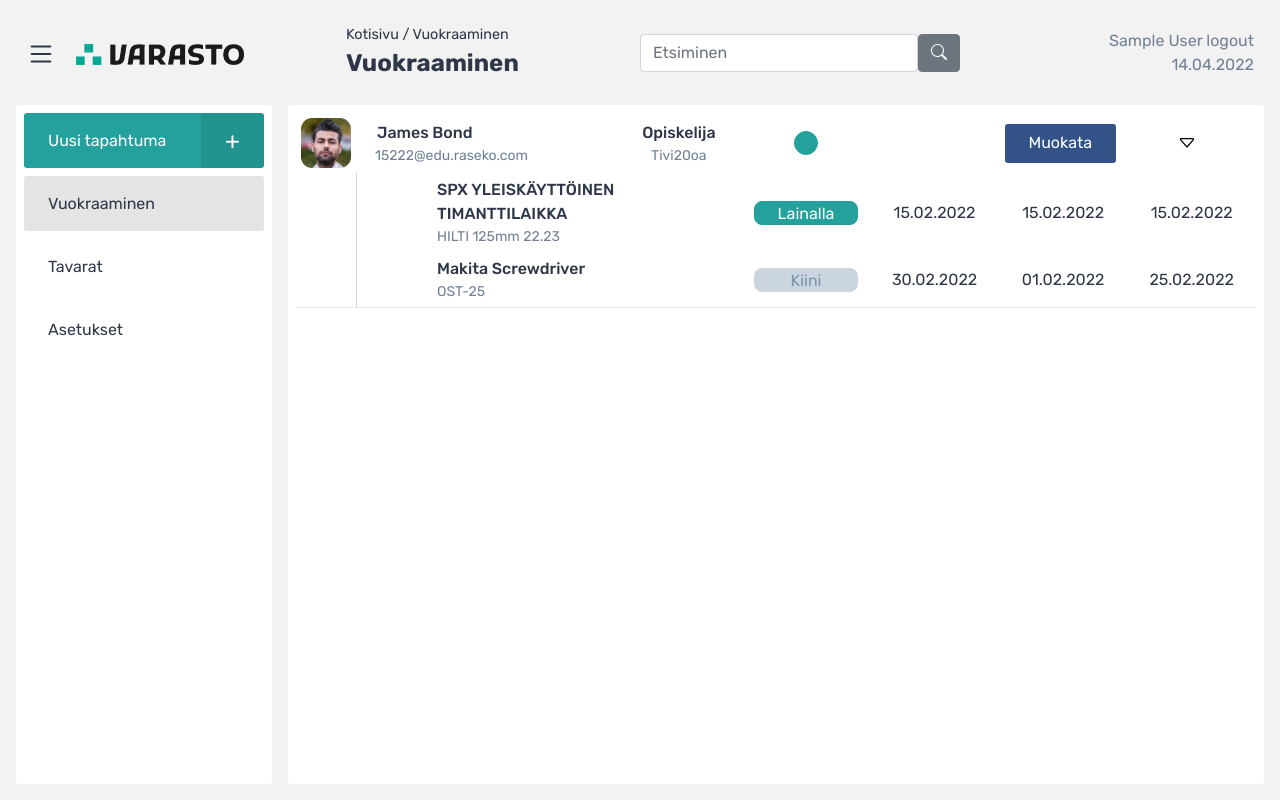
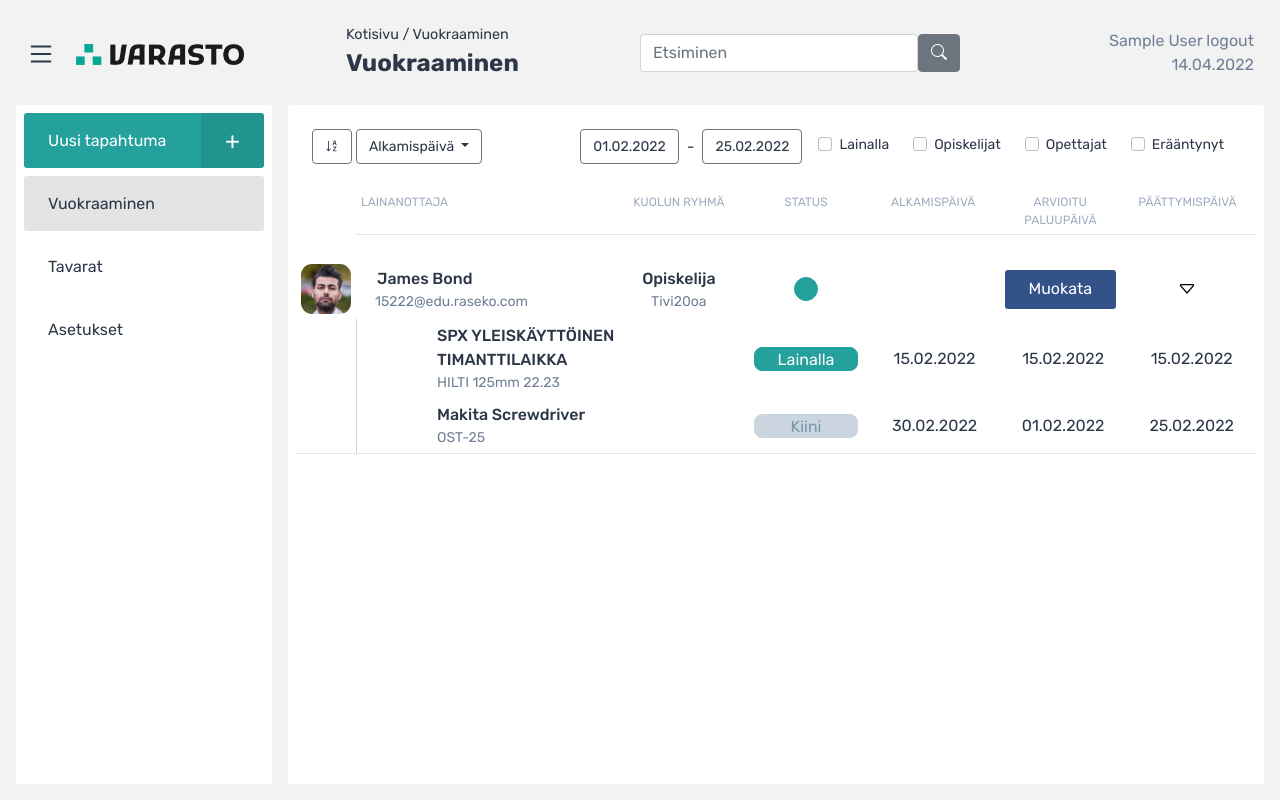
Before and after one commit to SergeiVasilyev/VarastohallintaR1, a Django app: page /main_page/ in a window 1280 px wide. Run offline with Django 4.2, Linux system fonts and the light colour scheme; the visitor is signed in with stand-in values (Sample User, id 1).

Commit message:
Updated Main page + bootstrap script in Base

```diff
--- a/varastoapp/static/varasto/main_page.css
+++ b/varastoapp/static/varasto/main_page.css
@@ -185,6 +185,54 @@ aside {
 
 /* ----MAIN---- */
 
+
+/* filter panel */
+
+.filter_panel {
+    display: grid;
+    /* grid-template-columns: repeat(3, 1fr); */
+    grid-template-columns: 1.5fr 1fr 1.5fr;
+    /* border: 1px solid red; */
+    padding-left: 1em;
+    padding-right: 1em;
+    margin-top: 1em;
+    margin-bottom: 1.5em;
+}
+
+    .filter_panel > div {
+        /* border: 1px solid blue; */
+    }
+
+    .sorting button {
+        background-color: white !important;
+        color: #2D3748 !important;
+        font-size: 0.875em;
+    }
+
+    /* Checkbox filters */
+    .checkbox_filters {
+        display: flex;
+        justify-content: center;
+        align-items: center;
+        font-size: 0.875em;
+    }
+    /* Date */
+    .date_selection {
+        display: flex;
+        justify-content: center;
+        align-items: center;
+    }
+    .date_selection button {
+        background-color: white !important;
+        color: #2D3748 !important;
+        font-size: 0.875em;
+    }
+
+
+
+
+
+/* BUTTON IN LIST */
 .list__button {
     display: inline-flex;
     height: 39px;
@@ -227,10 +275,37 @@ aside {
 
 
 
-.sublist_warp {
-    /* margin-bottom: 1em; */
+
+
+
+/* COLUMNS */
+.column_names {
+    display: grid;
+    grid-template-columns: minmax(14em, 1fr) repeat(5, minmax(6em, 0.5fr));
+    padding: 5px;
+    margin-left: 60px;
+    border-bottom: 1px solid #E2E8F0;
+    margin-bottom: 1.5em;
+    /* border: 1px solid blue; */
+
+}
+.column_names div{
+    display: flex;
+    flex-direction: column;
+    /* border: 1px solid green; */
+}
+.column_names div:nth-child(1) span {
+    text-align: left;
+}
+.column_names div span {
+    font-size: 0.75em;
+    text-align: center;
+    color: #A0AEC0;
+    text-transform: uppercase;
 }
 
+
+/* ITEM LIST */
 .list__item {
     display: grid;
     grid-template-columns: 60px minmax(14em, 1fr) repeat(5, minmax(6em, 0.5fr));
@@ -244,8 +319,6 @@ aside {
 .list__rented_item {
     display: grid;
     grid-template-columns: minmax(16em, 1.5fr) repeat(4, minmax(6em, 0.5fr));
-    /* border-bottom: 1px solid #E2E8F0; */
-    /* border: 1px solid blue; */
     margin-left: 60px;
 }
 
--- a/varastoapp/templates/varasto/base.html
+++ b/varastoapp/templates/varasto/base.html
@@ -16,5 +16,7 @@
 </head>
 <body>
     {% block content %}{% endblock %}
+
+    <script src="https://cdn.jsdelivr.net/npm/bootstrap@5.0.2/dist/js/bootstrap.bundle.min.js" integrity="sha384-MrcW6ZMFYlzcLA8Nl+NtUVF0sA7MsXsP1UyJoMp4YLEuNSfAP+JcXn/tWtIaxVXM" crossorigin="anonymous"></script>
 </body>
 </html>
--- a/varastoapp/templates/varasto/main_page.html
+++ b/varastoapp/templates/varasto/main_page.html
@@ -81,6 +81,71 @@
 
     <main>
         <div class="white_background">
+
+            <div class="filter_panel">
+
+                <div class="sorting">
+                    <div class="btn-group"> <!--  bi-sort-alpha-up-alt -->
+                        <button type="button" class="btn btn-secondary bi-sort-alpha-down">
+
+                        </button>
+                    </div>
+                    <div class="btn-group">
+                        <button type="button" class="btn btn-secondary dropdown-toggle" data-bs-toggle="dropdown" aria-expanded="false">
+                            Alkamispäivä
+                        </button>
+                        <ul class="dropdown-menu">
+                          <li><a class="dropdown-item" href="#">Alkamispäivä</a></li>
+                          <li><a class="dropdown-item" href="#">Päättymispäivä</a></li>
+                          <li><a class="dropdown-item" href="#">Status</a></li>
+                          <li><hr class="dropdown-divider"></li>
+                          <li><a class="dropdown-item" href="#">Nimi</a></li>
+                          <li><a class="dropdown-item" href="#">Tavara</a></li>
+                        </ul>
+                    </div>
+                </div>
+
+                <div class="date_selection">
+                    <button type="button" class="btn btn-secondary">
+                        01.02.2022
+                    </button>
+                    <span class="ms-2 me-2"> - </span>
+                    <button type="button" class="btn btn-secondary">
+                        25.02.2022
+                    </button>
+                </div>
+
+                <div class="checkbox_filters px-3">
+                    <div class="form-check me-4">
+                        <input class="form-check-input" type="checkbox" value="" id="flexCheckDefault">
+                        <label class="form-check-label" for="flexCheckDefault">Lainalla</label>
+                    </div>
+                    <div class="form-check me-4">
+                        <input class="form-check-input" type="checkbox" value="" id="flexCheckDefault">
+                        <label class="form-check-label" for="flexCheckDefault">Opiskelijat</label>
+                    </div>
+                    <div class="form-check me-4">
+                        <input class="form-check-input" type="checkbox" value="" id="flexCheckDefault">
+                        <label class="form-check-label" for="flexCheckDefault">Opettajat</label>
+                    </div>
+                    <div class="form-check">
+                        <input class="form-check-input" type="checkbox" value="" id="flexCheckDefault">
+                        <label class="form-check-label" for="flexCheckDefault">Erääntynyt</label>
+                    </div>
+                </div>
+            </div>
+
+
+            <div class="column_names">
+                <div class="column"><span>lainanottaja</span></div>
+                <div class="column"><span>KUOLUN RYHMÄ</span></div>
+                <div class="column"><span>STATUS</span></div>
+                <div class="column"><span>alkamispäivä</span></div>
+                <div class="column"><span>arvioitu paluupäivä</span></div>
+                <div class="column"><span>päättymispäivä</span></div>
+            </div>
+
+
             <div class="list">
                 <div class="list_warp brd_bottom">
                     <div class="list__item">
@@ -115,10 +180,12 @@
                                         <path d="M3.204 5h9.592L8 10.481 3.204 5zm-.753.659 4.796 5.48a1 1 0 0 0 1.506 0l4.796-5.48c.566-.647.106-1.659-.753-1.659H3.204a1 1 0 0 0-.753 1.659z"/>
                                     </svg>
                                 </div>
-                                <!-- up -->
-                                <!-- <svg xmlns="http://www.w3.org/2000/svg" width="16" height="16" fill="currentColor" class="bi bi-caret-up" viewBox="0 0 16 16">
-                                    <path d="M3.204 11h9.592L8 5.519 3.204 11zm-.753-.659 4.796-5.48a1 1 0 0 1 1.506 0l4.796 5.48c.566.647.106 1.659-.753 1.659H3.204a1 1 0 0 1-.753-1.659z"/>
-                                </svg> -->
+                                <!-- <div>
+
+                                    <svg xmlns="http://www.w3.org/2000/svg" width="16" height="16" fill="currentColor" class="bi bi-caret-up" viewBox="0 0 16 16">
+                                        <path d="M3.204 11h9.592L8 5.519 3.204 11zm-.753-.659 4.796-5.48a1 1 0 0 1 1.506 0l4.796 5.48c.566.647.106 1.659-.753 1.659H3.204a1 1 0 0 1-.753-1.659z"/>
+                                    </svg>
+                                </div> -->
                             </button>
                         </div>
                     </div>
@@ -162,15 +229,6 @@
                     </div>
                 </div>
 
-
-
-
-
-
-
-
-
-
             </div>
         </div>
     </main>
```
Lines whose indentation alone changed are shown as unchanged.
